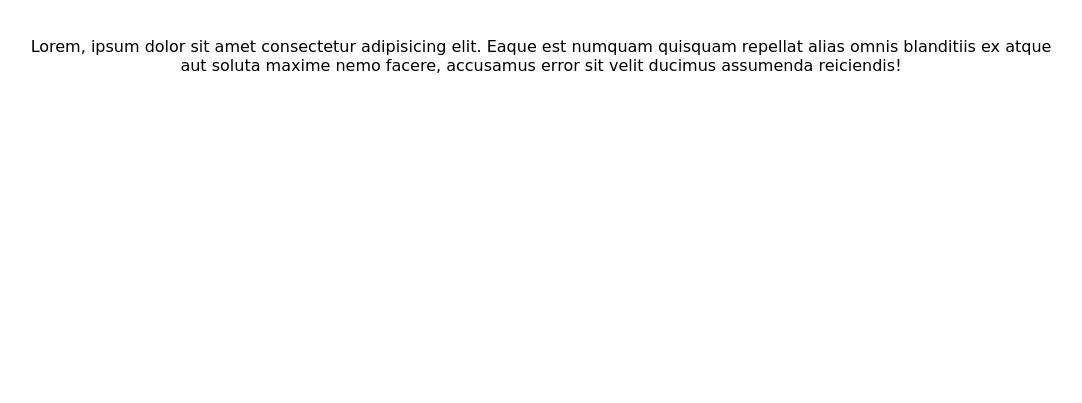
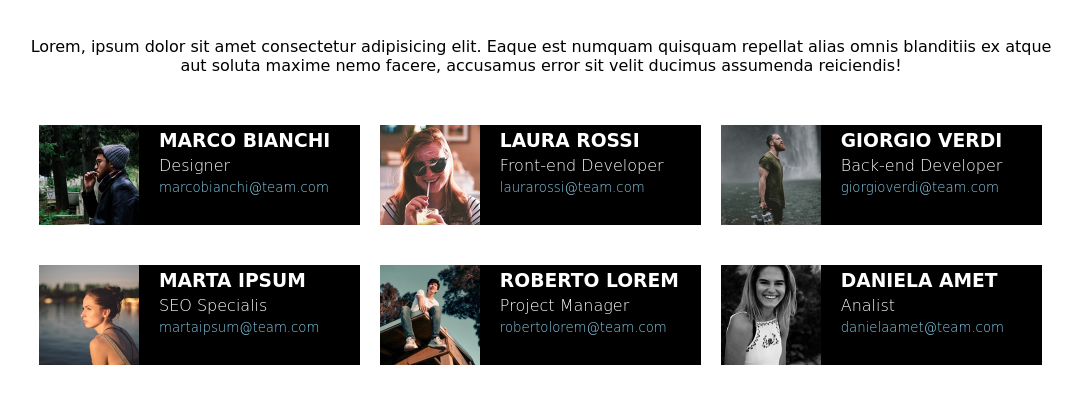
Before and after one commit to sim-sal/html-css-float-cards, a plain HTML site: page index.html in a window 1280 px wide. Shown: the part 61-464 px from the top of the page, without its empty margins (99-1181 px from the left). Drawn offline with Linux system fonts and the light colour scheme.

Commit message:
added main section

```diff
--- a/index.html
+++ b/index.html
@@ -29,6 +29,58 @@
 
         <!-- corpo principale -->
         <main>
+             <!-- sezione a tre colonne -->
+             <section>
+                <div class="row">
+
+                    <!-- colonna -->
+                    <div class="col">
+                        <img src="img/male1.png" alt="">
+                        <h3 class="name">MARCO BIANCHI</h3>
+                        <h4 class="job">Designer</h4>
+                        <h5 class="mail">marcobianchi@team.com<h5>
+                    </div>
+
+                    <div class="col">
+                        <img src="img/female1.png" alt="">
+                        <h3 class="name">LAURA ROSSI</h3>
+                        <h4 class="job">Front-end Developer</h4>
+                        <h5 class="mail">laurarossi@team.com<h5>
+                    </div>
+
+                    <div class="col">
+                        <img src="img/male2.png" alt="">
+                        <h3 class="name">GIORGIO VERDI</h3>
+                        <h4 class="job">Back-end Developer</h4>
+                        <h5 class="mail">giorgioverdi@team.com<h5>
+                    </div>
+                </div>
+
+                <div class="row">
+
+                    <!-- colonna -->
+                    <div class="col">
+                        <img src="img/female2.png" alt="">
+                        <h3 class="name">MARTA IPSUM</h3>
+                        <h4 class="job">SEO Specialis</h4>
+                        <h5 class="mail">martaipsum@team.com<h5>
+                    </div>
+
+                    <div class="col">
+                        <img src="img/male3.png" alt="">
+                        <h3 class="name">ROBERTO LOREM</h3>
+                        <h4 class="job">Project Manager</h4>
+                        <h5 class="mail">robertolorem@team.com<h5>
+                    </div>
+
+                    <div class="col">
+                        <img src="img/female3.png" alt="">
+                        <h3 class="name">DANIELA AMET </h3>
+                        <h4 class="job">Analist</h4>
+                        <h5 class="mail">danielaamet@team.com<h5>
+                    </div>
+                </div>
+
 
         </main>
 
--- a/style.css
+++ b/style.css
@@ -27,3 +27,45 @@ section{
 p{
     color: black;
 }
+
+.row{
+    margin-bottom: 20px;
+}
+
+.row::after{
+    content: "";
+    display: table;
+    clear: both;
+}
+
+.col{
+    background-color: black;
+    float: left;
+    width: calc(94%/3);
+    margin: 10px;
+    text-align: left;
+}
+
+img{
+    float: left;
+    height: 100px;
+    margin-right: 20px;
+}
+
+.name{
+    color: white;
+    font-weight: bold;
+    padding-top: 5px;
+}
+
+.job{
+    color: white;
+    font-weight: 100;
+    padding-top: 5px;
+}
+
+.mail{
+    color: skyblue;
+    font-weight: 100;
+    padding-top: 5px;
+}
```
